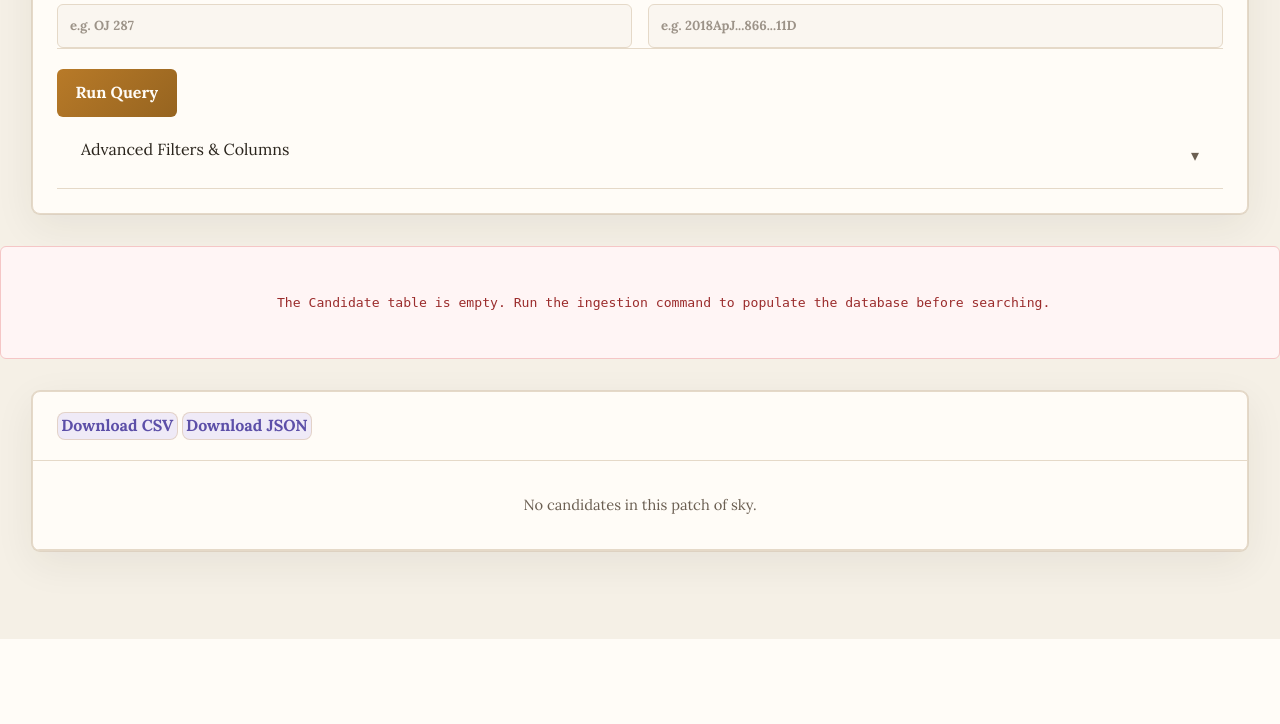
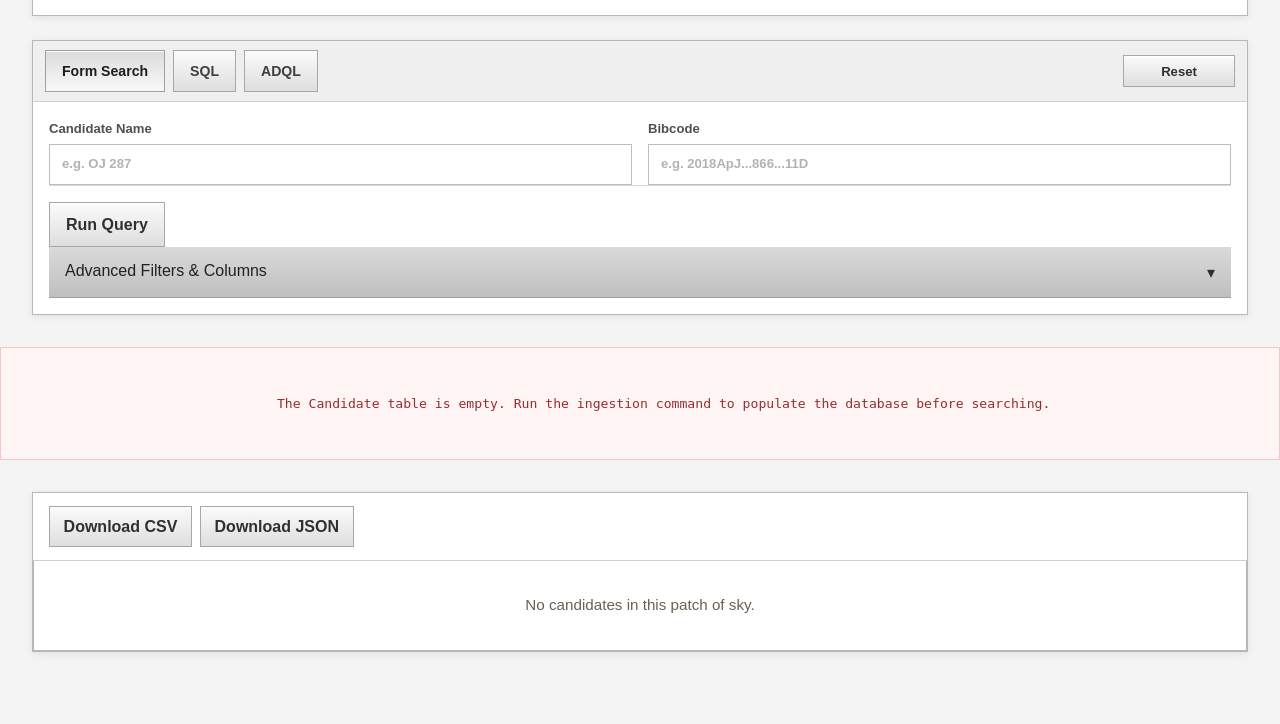
Before and after one commit to AstroBOBCAT/bobcat_website, a Django app: page / in a window 1280 px wide. Shown: the part 594-1318 px from the top of the page. Before the commit the page ends 1233 px from the top, so only its background shows below. Run offline with Django 4.2, Linux system fonts and the light colour scheme; data that the repository does not hold is empty.

Commit message:
I restyled the front-end basd on my originally planned design.

```diff
--- a/BOBcat_website/BOBcat_website/static/base.css
+++ b/BOBcat_website/BOBcat_website/static/base.css
@@ -1,4 +1,4 @@
-@import url('https://fonts.googleapis.com/css2?family=Fraunces:ital,opsz,wght@0,9..144,600;0,9..144,700;1,9..144,400&family=Lora:ital,wght@0,400;0,500;0,600;0,700;1,400&display=swap');
+/*@import url('https://fonts.googleapis.com/css2?family=Fraunces:ital,opsz,wght@0,9..144,600;0,9..144,700;1,9..144,400&family=Lora:ital,wght@0,400;0,500;0,600;0,700;1,400&display=swap');*/
 
 /* Some kind of "BOBcat/black holes" neutral/light color scheme possibilities*/
 :root {
@@ -29,9 +29,9 @@
 }
 
 html {
-	font-family: 'Lora', Georgia, 'Times New Roman', serif;
+	font-family: Arial, Helvetica, sans-serif;
 	line-height: 1.6;
-	background: var(--void);
+	background: #f4f4f4;
 	color: var(--stardust);
 }
 
@@ -53,9 +53,9 @@ a:hover {
 h1,
 h2,
 h3 {
-	font-family: 'Fraunces', Georgia, serif;
+	font-family: Arial, Helvetica, sans-serif;
 	line-height: 1.25;
-	font-weight: 300;
+	font-weight: 700;
 	margin: 0 0 0.5rem;
 }
 
--- a/BOBcat_website/mainpage/static/mainpage/css/style.css
+++ b/BOBcat_website/mainpage/static/mainpage/css/style.css
@@ -1,6 +1,7 @@
-/* Apply a clean, modern sans-serif font to the whole page */
+/* Apply fonts to the whole page */
 body {
-    font-family: 'Inter', 'Segoe UI', Roboto, Helvetica, Arial, sans-serif;
+    font-family: Arial; /*'Trebuchet MS', 'Lucida Grande', 'Lucida Sans', sans-serif;*/
+    /*font-family: 'Inter', 'Segoe UI', Roboto, Helvetica, Arial, sans-serif;*/
     background-color: #f8f9fa; /* Very soft light gray background */
     color: #333333;
     margin: 0;
--- a/BOBcat_website/mainpage/static/mainpage/mainpage.css
+++ b/BOBcat_website/mainpage/static/mainpage/mainpage.css
@@ -6,20 +6,9 @@
 
 .query-page {
 	min-height: 100vh;
-	background-color: var(--void);
-	background-image:
-		radial-gradient(
-			ellipse 85% 50% at 50% -5%,
-			rgba(184, 122, 40, 0.1),
-			transparent 55%
-		),
-		radial-gradient(
-			ellipse 55% 35% at 90% 15%,
-			rgba(92, 79, 168, 0.05),
-			transparent 50%
-		);
+	background: #f4f4f4;
 	color: var(--stardust);
-	padding-bottom: 4rem;
+	padding-bottom: 3rem;
 }
 
 .query-header {
@@ -83,29 +81,37 @@
 .header-actions {
 	display: flex;
 	align-items: center;
-	gap: 0.75rem;
+	gap: 1.25rem;
 	flex-shrink: 0;
-	padding-top: 0.4rem;
+	padding-top: 1.5rem;
 }
 
-.nav-link,
 .about-button,
 .download-form button,
 .reset-link,
-.form-actions a {
-	border-radius: 8px;
-	font-weight: 700;
+.form-actions button,
+.mode-tab,
+.check-dropdown-toggle {
+	border-radius: 0;
+	font-weight: 600;
 	text-decoration: none;
 }
 
 .nav-link {
-	color: var(--stardust);
-	padding: 0.65rem 0.2rem;
+	background: none;
+	border: none;
+	box-shadow: none;
+	color: #303030;
+	font-weight: 400;
+	padding: 0;
+	text-decoration: underline;
+	text-underline-offset: 2px;
 }
 
 .nav-link:hover {
-	color: var(--accretion);
-	text-decoration: none;
+	background: none;
+	color: #111111;
+	text-decoration: underline;
 }
 
 .about-button {
@@ -127,26 +133,44 @@
 
 
 .images-container {
-  display: flex;
-  justify-content: space-evenly;
-  align-items: center;
-  padding: 1.00rem 5.0rem
+	display: flex;
+	justify-content: space-evenly;
+	align-items: center;
+	gap: 1.5rem;
+	padding: 0 1rem 1rem;
 }
 
 .images-container img {
-  width: 40%;  /* set your desired size */
-  height: auto;
+	width: 45%;
+	height: auto;
+	border: 0;
+	border-radius: 0;
+	box-shadow: none;
+	padding: 0;
+	background: transparent;
 }
 
+.figures-panel,
 .query-panel,
 .results-section {
-	background: var(--nebula);
-	border: 1px solid var(--orbit);
-	border-radius: 8px;
-	box-shadow: var(--panel-shadow);
+	background: #ffffff;
+	border: 1px solid #b7b7b7;
+	border-radius: 0;
+	box-shadow: 0 2px 8px rgba(0, 0, 0, 0.08);
 	max-width: 76rem;
 	margin: 0 auto 1.5rem;
 	overflow: hidden;
+}
+
+.figures-heading {
+	font-family: 'Marker Felt', 'Marker Felt Wide', 'Chalkboard SE',
+		'Comic Sans MS', cursive;
+	font-size: 1.35rem;
+	font-weight: 400;
+	line-height: 1.3;
+	margin: 0;
+	padding: 1rem 1.25rem 0.75rem;
+	text-align: center;
 }
 
 .results-heading {
@@ -154,37 +178,38 @@
 	align-items: flex-start;
 	justify-content: space-between;
 	gap: 1rem;
-	border-bottom: 1px solid var(--orbit);
-	padding: 1.25rem 1.5rem;
+	border-bottom: 1px solid #cfcfcf;
+	padding: 0.85rem 1rem;
 }
 
 .query-accordion > summary h2,
 .results-heading h2 {
-	font-family: 'Fraunces', Georgia, serif;
-	font-size: 1.25rem;
+	font-family: Arial, Helvetica, sans-serif;
+	font-size: 1.05rem;
 	font-weight: 600;
 	margin: 0 0 0.2rem;
 }
 
 .download-form button,
 .reset-link {
-	background: rgba(124, 108, 240, 0.12);
-	border: 1px solid var(--border-subtle);
-	color: var(--singularity);
-	min-height: 1.65rem;
+	background: linear-gradient(#fbfbfb, #dedede);
+	border: 1px solid #a7a7a7;
+	color: #303030;
+	min-height: 2rem;
 	cursor: pointer;
 	font: inherit;
-	font-weight: 800;
-	min-width: 6.65rem;
-	padding: 0.0rem 0.2rem;
+	font-weight: 600;
+	min-width: 7rem;
+	padding: 0.4rem 0.85rem;
 	white-space: nowrap;
 	text-align: center;
+	box-shadow: inset 0 1px 0 rgba(255, 255, 255, 0.9);
 }
 
 .download-form button:hover,
 .reset-link:hover {
-	background: rgba(92, 79, 168, 0.14);
-	color: var(--singularity-dim);
+	background: linear-gradient(#ffffff, #d6d6d6);
+	color: #111111;
 	text-decoration: none;
 }
 
@@ -192,7 +217,10 @@
 .mode-tabs {
 	display: flex;
 	align-items: center;
-	border-bottom: 1px solid var(--orbit);
+	gap: 0.5rem;
+	background: #efefef;
+	border-bottom: 1px solid #cfcfcf;
+	padding: 0.55rem 0.75rem;
 }
 
 .mode-tabs .reset-link {
@@ -203,53 +231,56 @@
 }
 
 .mode-tab {
-	background: none;
-	border: none;
-	border-bottom: 2px solid transparent;
-	color: var(--muted);
+	background: linear-gradient(#fbfbfb, #dedede);
+	border: 1px solid #a7a7a7;
+	border-bottom: 1px solid #a7a7a7;
+	color: #3f3f3f;
 	cursor: pointer;
 	font: inherit;
 	font-size: 0.88rem;
-	font-weight: 700;
-	margin-bottom: -1px;
-	padding: 0.85rem 1.25rem;
-	transition: color 0.15s, border-color 0.15s;
+	font-weight: 600;
+	margin-bottom: 0;
+	padding: 0.55rem 1rem;
+	transition: background 0.15s, color 0.15s, border-color 0.15s;
+	box-shadow: inset 0 1px 0 rgba(255, 255, 255, 0.9);
 }
 
 .mode-tab:hover {
-	color: var(--stardust);
+	background: linear-gradient(#ffffff, #d6d6d6);
+	color: #111111;
 }
 
 .mode-tab.active {
-	border-bottom-color: var(--singularity);
-	color: var(--accretion);
+	background: linear-gradient(#dcdcdc, #f8f8f8);
+	border-color: #9f9f9f;
+	color: #1e1e1e;
 }
 
 /* ── SQL panel ── */
 .sql-panel {
-	padding: 1.5rem;
+	padding: 1rem;
 }
 
 .sql-hint {
-	color: var(--muted);
+	color: #5d5d5d;
 	font-size: 0.82rem;
 	margin: 0 0 1rem;
 }
 
 .sql-hint code {
-	background: var(--nebula-raised);
-	border: 1px solid var(--orbit);
-	border-radius: 3px;
-	color: var(--accretion-dim);
+	background: #f7f7f7;
+	border: 1px solid #cfcfcf;
+	border-radius: 0;
+	color: #444444;
 	font-size: 0.8rem;
 	padding: 0.1em 0.35em;
 }
 
 .sql-input {
-	background: var(--event-horizon);
-	border: 1px solid var(--orbit);
-	border-radius: 6px;
-	color: var(--stardust);
+	background: #ffffff;
+	border: 1px solid #bdbdbd;
+	border-radius: 0;
+	color: #2d2d2d;
 	display: block;
 	font-family: ui-monospace, 'Cascadia Code', 'Fira Mono', monospace;
 	font-size: 0.88rem;
@@ -274,7 +305,7 @@
 .sql-error {
 	background: #fff5f5;
 	border: 1px solid #f5c6c6;
-	border-radius: 6px;
+	border-radius: 0;
 	color: #9b2c2c;
 	font-family: ui-monospace, 'Cascadia Code', 'Fira Mono', monospace;
 	font-size: 0.82rem;
@@ -294,8 +325,10 @@
 	align-items: flex-start;
 	justify-content: space-between;
 	gap: 1rem;
-	border-bottom: 1px solid var(--orbit);
-	padding: 1.25rem 1.5rem;
+	background: linear-gradient(#dadada, #bfbfbf);
+	border-bottom: 1px solid #9f9f9f;
+	color: #212121;
+	padding: 0.7rem 1rem;
 	user-select: none;
 }
 
@@ -303,10 +336,10 @@
 
 .query-accordion > summary::after {
 	content: "▾";
-	color: var(--muted);
+	color: #2f2f2f;
 	flex-shrink: 0;
 	font-size: 1rem;
-	margin-top: 0.35rem;
+	margin-top: 0.1rem;
 	transition: transform 0.2s ease, color 0.15s;
 }
 
@@ -315,11 +348,11 @@
 }
 
 .query-accordion > summary:hover::after {
-	color: var(--accretion);
+	color: #111111;
 }
 
 .query-form {
-	padding: 1.5rem;
+	padding: 1rem;
 }
 
 .query-form fieldset {
@@ -349,31 +382,31 @@
 
 .query-form label,
 .range-group span {
-	color: var(--muted);
+	color: #505050;
 	display: grid;
 	font-size: 0.82rem;
-	font-weight: 700;
+	font-weight: 600;
 	gap: 0.35rem;
 }
 
 .query-form input {
-	background: var(--event-horizon);
-	border: 1px solid var(--orbit);
-	border-radius: 6px;
-	color: var(--stardust);
+	background: #ffffff;
+	border: 1px solid #bdbdbd;
+	border-radius: 0;
+	color: #2d2d2d;
 	font: inherit;
-	min-height: 2.65rem;
-	padding: 0.65rem 0.75rem;
+	min-height: 2.5rem;
+	padding: 0.55rem 0.75rem;
 	width: 100%;
 }
 
 .query-form input::placeholder {
-	color: var(--muted);
+	color: #8a8a8a;
 	opacity: 0.65;
 }
 
 .query-form input:focus {
-	border-color: var(--singularity);
+	border-color: #8f8f8f;
 	box-shadow: var(--focus-ring);
 	outline: none;
 }
@@ -497,34 +531,34 @@
 	display: flex;
 	align-items: center;
 	gap: 1rem;
-	border-top: 1px solid var(--orbit);
-	padding-top: 1.25rem;
+	border-top: 1px solid #d7d7d7;
+	padding-top: 1rem;
 }
 
 .form-actions button {
-	background: linear-gradient(
-		135deg,
-		var(--accretion) 0%,
-		var(--accretion-dim) 100%
-	);
-	border: 0;
-	border-radius: 6px;
-	color: var(--on-accent);
+	background: linear-gradient(#fbfbfb, #dedede);
+	border: 1px solid #a7a7a7;
+	border-radius: 0;
+	color: #303030;
 	cursor: pointer;
 	font: inherit;
-	font-weight: 800;
-	min-height: 2.85rem;
-	padding: 0.7rem 1.15rem;
+	font-weight: 600;
+	min-height: 2.45rem;
+	padding: 0.55rem 1rem;
+	box-shadow: inset 0 1px 0 rgba(255, 255, 255, 0.9);
 }
 
 .download-form {
 	margin: 0;
+	display: flex;
+	gap: 0.5rem;
+	flex-wrap: wrap;
 }
 
 /*.download-form button {
 	background: transparent;
 	border: 1px solid var(--singularity);
-	border-radius: 6px;
+	border-radius: 0;
 	color: var(--singularity);
 	cursor: pointer;
 	font: inherit;
@@ -552,26 +586,42 @@
 }
 
 table {
-	border-collapse: collapse;
+	border-collapse: separate;
+	border-spacing: 0;
 	min-width: 58rem;
 	width: 100%;
 }
 
 th,
 td {
-	border-bottom: 1px solid var(--orbit);
-	padding: 0.8rem 1rem;
-	text-align: left;
+	border-bottom: 1px solid #b7b7b7;
+	border-right: 1px solid #b7b7b7;
+	padding: 0.7rem 0.9rem;
+	text-align: center;
 	vertical-align: top;
 }
 
 th {
-	background: var(--table-header);
-	color: var(--accretion-dim);
-	font-size: 0.78rem;
-	letter-spacing: 0.06em;
-	text-transform: uppercase;
+	background: #42c438;
+	color: #101010;
+	font-size: 0.82rem;
+	font-weight: 700;
+	letter-spacing: 0;
+	text-transform: none;
 	white-space: nowrap;
+}
+
+th:first-child,
+td:first-child {
+	border-left: 1px solid #b7b7b7;
+}
+
+thead th:first-child {
+	border-top-left-radius: 0;
+}
+
+thead th:last-child {
+	border-top-right-radius: 0;
 }
 
 .sort-header {
@@ -592,16 +642,16 @@ th {
 }
 
 tbody tr:nth-of-type(even) {
-	background: var(--nebula-raised);
+	background: #f0f0f0;
 }
 
 tbody tr:hover {
-	background: rgba(184, 122, 40, 0.07);
+	background: #e7f3df;
 }
 
 td {
-	color: var(--stardust);
-	font-size: 0.92rem;
+	color: #222222;
+	font-size: 0.95rem;
 }
 
 .evidence-cell {
--- a/BOBcat_website/mainpage/templates/mainpage/binary_model_search.html
+++ b/BOBcat_website/mainpage/templates/mainpage/binary_model_search.html
@@ -16,11 +16,8 @@
         <img
           src="{% static 'mainpage/bobcat_seethru.png' %}"
           alt=""
-	  width="100"
+          class="site-logo"
         />
-          <!--class="site-logo"
-          width="48"
-          height="48"-->
         <span class="title-text"><span class="title-bob">BOB</span>cat</span>
       </h1>
       <!--<p class="header-copy">
@@ -63,18 +60,20 @@
     </div>
     -->
 
-    <section class="images-container">
-
+    <section class="figures-panel" aria-labelledby="figures-heading">
+      <h2 class="figures-heading" id="figures-heading">
+        Gravitational waves at a glance for your selected candidates
+      </h2>
+      <div class="images-container">
         <img
           src="{% static 'mainpage/images/skymap.png' %}"
           alt="Skymap with BOBcat sources overlaid"
         />
-
         <img
           src="{% static 'mainpage/images/loglog_plot_try.png' %}"
-	  alt="Skymap with BOBcat sources overlaid"
+          alt="Log-log plot of PTA sensitivities"
         />
-
+      </div>
     </section>
 
   <section class="query-panel" aria-labelledby="query-form-title">
```
Also changed, not shown: other parts of BOBcat_website/mainpage/static/mainpage/mainpage.css (+51 -41 lines), BOBcat_website/mainpage/migrations/0001_initial.py, BOBcat_website/mainpage/migrations/0002_alter_evidencesubcategory_category_alter_bib_bib_id_and_more.py (deleted), BOBcat_website/mainpage/migrations/0003_alter_evidencesubcategory_category_and_more.py (deleted). Lines whose indentation alone changed are shown as unchanged.
